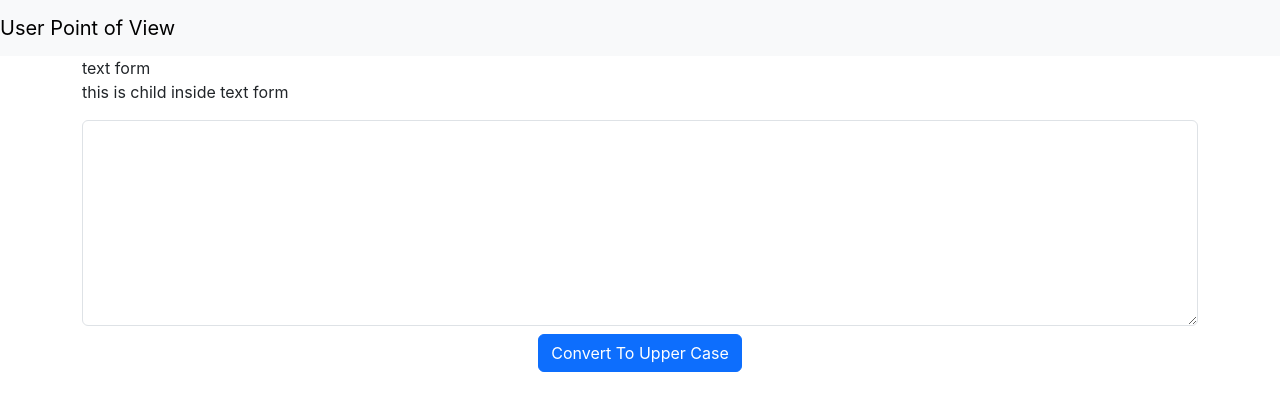
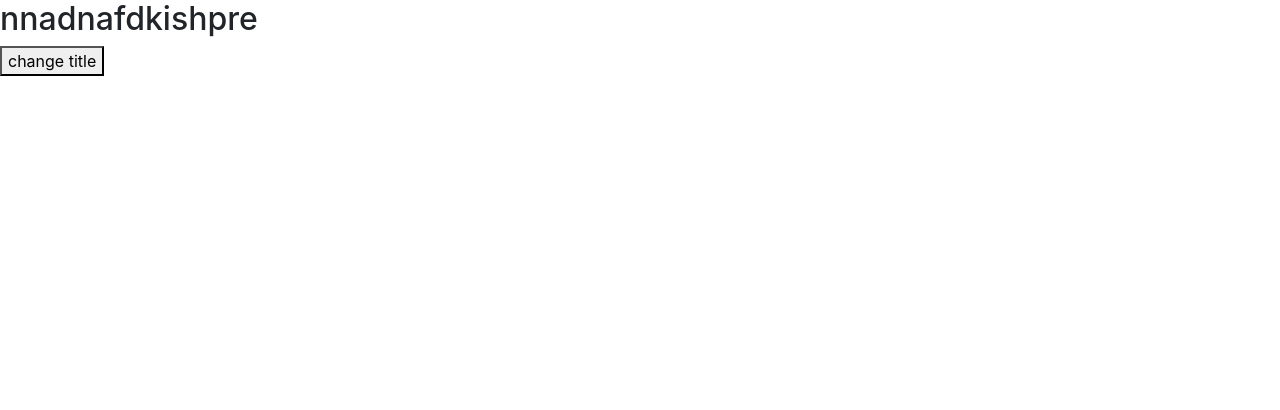
Before and after one commit to VickyNandaPeddi/reactjsdemo, a React (Create React App) app: page / in a window 1280 px wide. Shown: the top 410 px of the page. Built offline with nearby package versions, Linux system fonts and the light colour scheme.

Commit message:
set state basics

```diff
--- a/src/App.js
+++ b/src/App.js
@@ -1,15 +1,11 @@
 import Navbar from "./Component/Navbar";
+import TestStateExample from "./Component/TestStateExample";
 import TextForm from "./Component/TextForm";
 
 function App() {
   return (
     <div>
-      <Navbar name="User Point of View"></Navbar>
-
-      <TextForm name='text form'>
-<p>this is child inside text form</p>
-
-      </TextForm>
+     <TestStateExample></TestStateExample>
     </div>
   );
 }
--- /dev/null
+++ b/src/Component/TestStateExample.jsx
@@ -0,0 +1,28 @@
+import React, { PureComponent } from "react";
+
+class TestStateExample extends PureComponent {
+  constructor(props) {
+    super(props);
+
+    this.state = {
+      title: "nnadnafdkishpre",
+    };
+  }
+  changeTitleValue() {
+    this.setState({
+      title: "this is changge title" + 1,
+    });
+  }
+
+  render() {
+    return (
+      <div>
+        <h2>{this.state.title}</h2>
+
+        <button onClick={() => this.changeTitleValue()}>change title</button>
+      </div>
+    );
+  }
+}
+
+export default TestStateExample;
```
